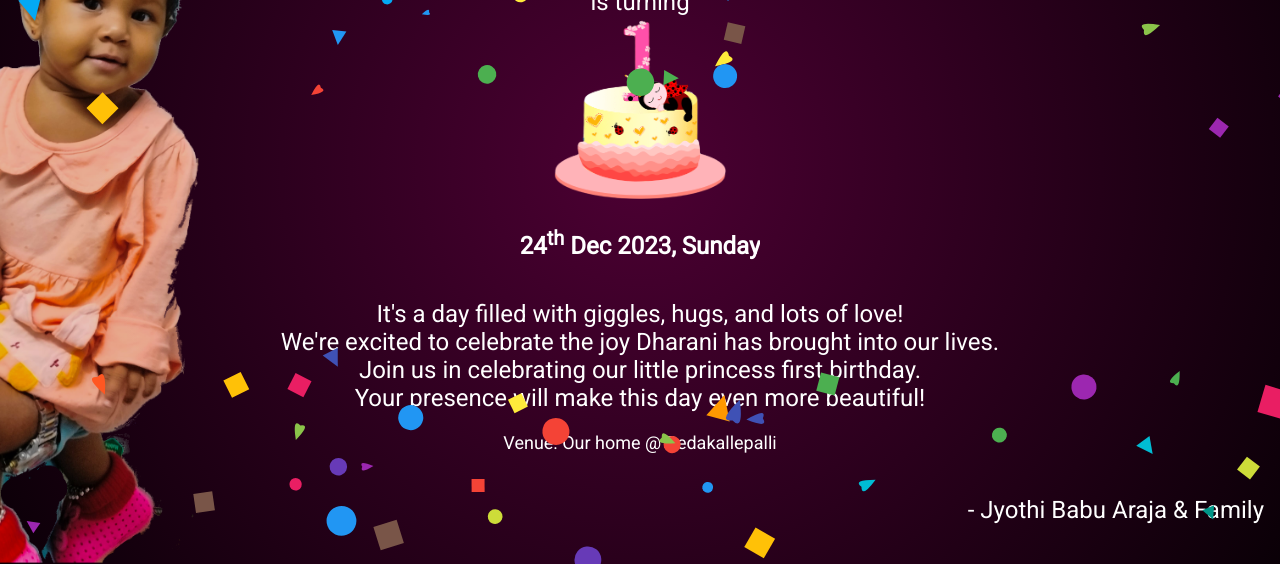
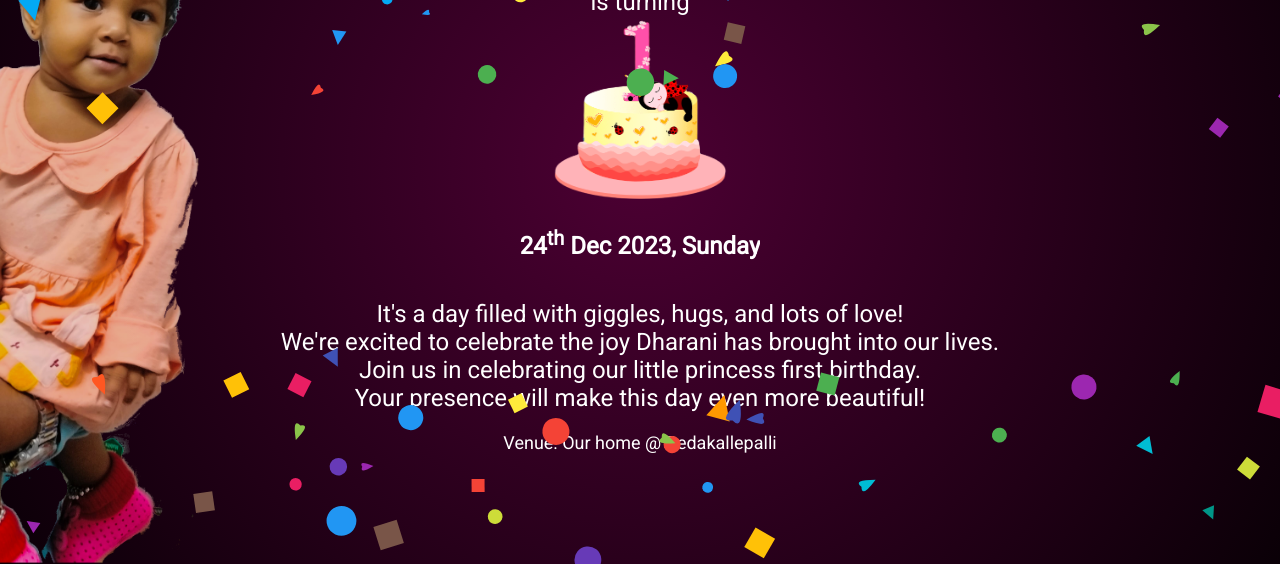
Before and after one commit to trisandyatech/dharani, a plain HTML site: page index.html in a window 1280 px wide. Shown: the part 236-823 px from the top of the page. Drawn offline with nearby package versions, Linux system fonts and the light colour scheme.

Commit message:
removed from

```diff
--- a/index.html
+++ b/index.html
@@ -260,7 +260,6 @@
             >Our home @ Pedakallepalli</a
           >
         </p>
-        <p class="by">- Jyothi Babu Araja & Family</p>
       </div>
     </div>
 
```
